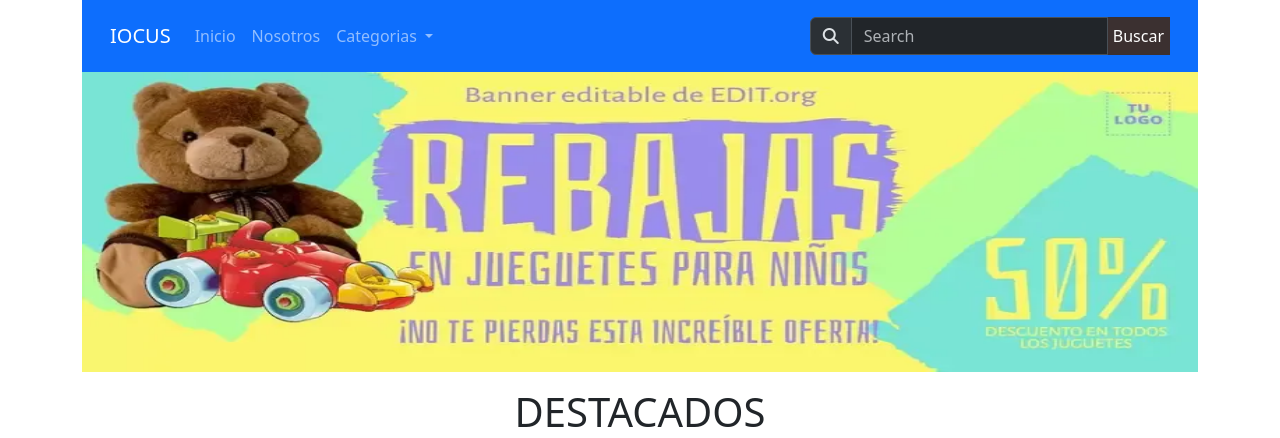
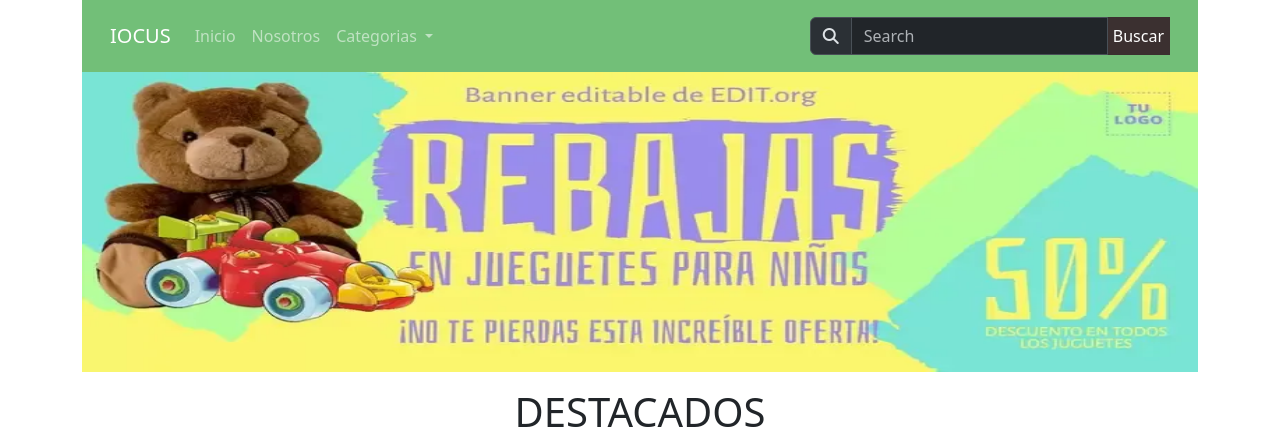
Before and after one commit to trayectophp2024/Ref-star-wars, a PHP site: page /index.php in a window 1280 px wide. Shown: the top 438 px of the page. Run offline with PHP 8.4, Linux system fonts and the light colour scheme; some libraries are stand-ins or nearby versions.

Commit message:
change color header

```diff
--- a/partials/header.php
+++ b/partials/header.php
@@ -24,7 +24,7 @@
     <!-- HEADER -->
 
     <header class="container">
-        <nav class="navbar navbar-expand-lg bg-primary p-3" data-bs-theme="dark" >
+        <nav class="navbar navbar-expand-lg  p-3" data-bs-theme="dark"  style="background-color: #72BF78;">
             <div class="container-fluid">
                 <a class="navbar-brand" href="index.php">IOCUS</a>
                 <button class="navbar-toggler" type="button" data-bs-toggle="collapse" data-bs-target="#navbarSupportedContent" aria-controls="navbarSupportedContent" aria-expanded="false" aria-label="Toggle navigation">
```
Also changed, not shown: utils/funciones.php (+10 -0 lines).
